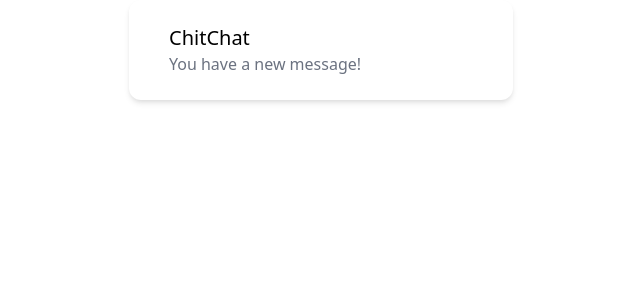
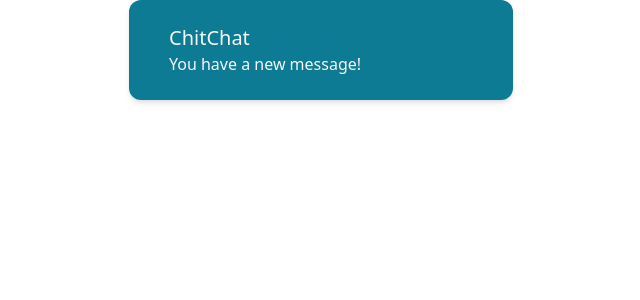
Before and after one commit to alisequeira/my-website, a Next.js app: page / in a window 1280 px wide. Shown: the top 300 px of the page, without its empty margins (319-959 px from the left). Built offline with nearby package versions, Linux system fonts and the light colour scheme.

Commit message:
Add text color palette

```diff
--- a/pages/index.js
+++ b/pages/index.js
@@ -2,12 +2,12 @@
 
 export default function Home() {
   return (
-    <div className="p-6 max-w-sm mx-auto bg-white rounded-xl shadow-md flex items-center space-x-4">
+    <div className="p-6 max-w-sm mx-auto bg-blue-light rounded-xl shadow-md flex items-center space-x-4">
       <div className="flex-shrink-0">
       </div>
       <div>
-        <div className="text-xl font-medium text-black">ChitChat</div>
-        <p className="text-gray-500">You have a new message!</p>
+        <div className="text-xl font-medium text-text-white">ChitChat</div>
+        <p className="text-text-white">You have a new message!</p>
       </div>
     </div>
   )
--- a/tailwind.config.js
+++ b/tailwind.config.js
@@ -2,7 +2,20 @@
   purge: ['./pages/**/*.js', './components/**/*.js'],
   darkMode: false, // or 'media' or 'class'
   theme: {
-    extend: {},
+    colors: {
+      blue: {
+        lightest: '#00a8cc',
+        light: '#0c7b93',
+        dark: '#27496d',
+        darker: '#142850'
+      },
+      text: {
+        white: '#f7f7f7',
+        bone: '#eeeeee',
+        black: '#393e46',
+        gray: '#929aab'
+      }
+    },
   },
   variants: {
     extend: {},
```
